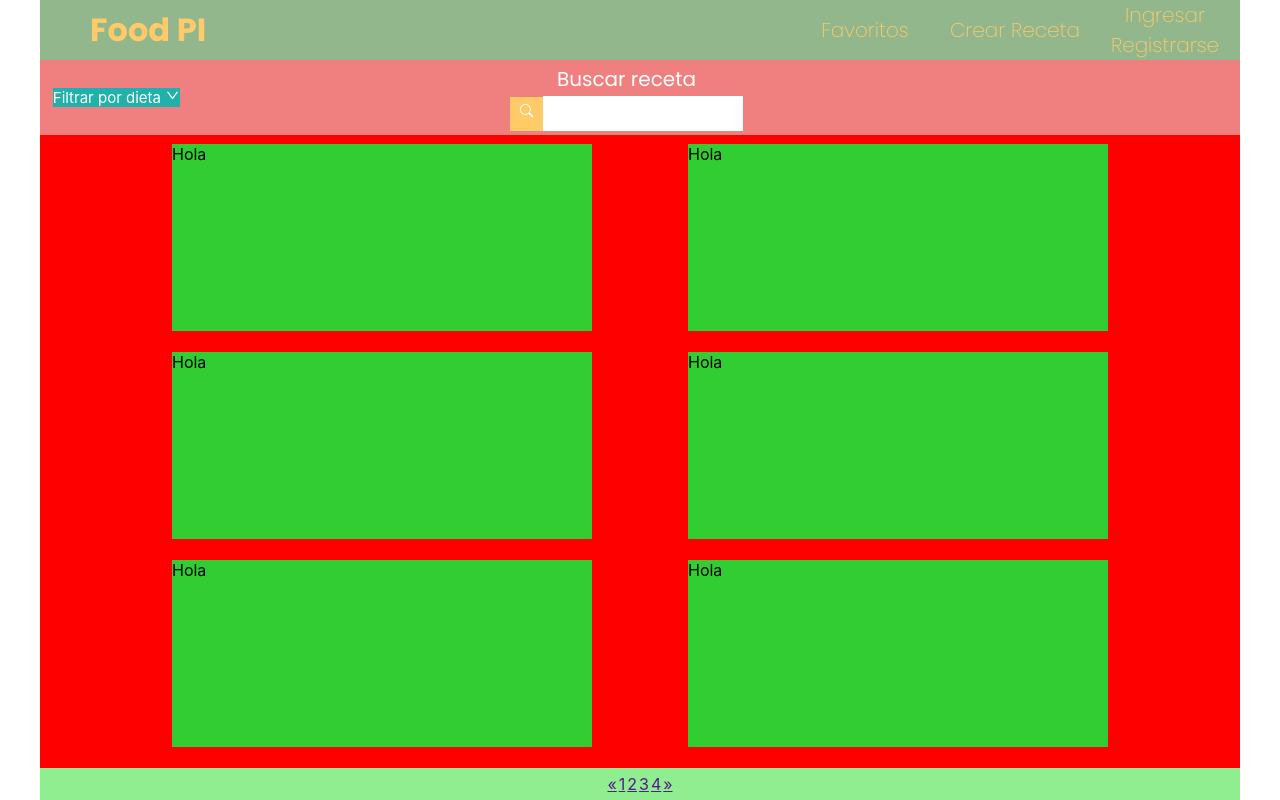
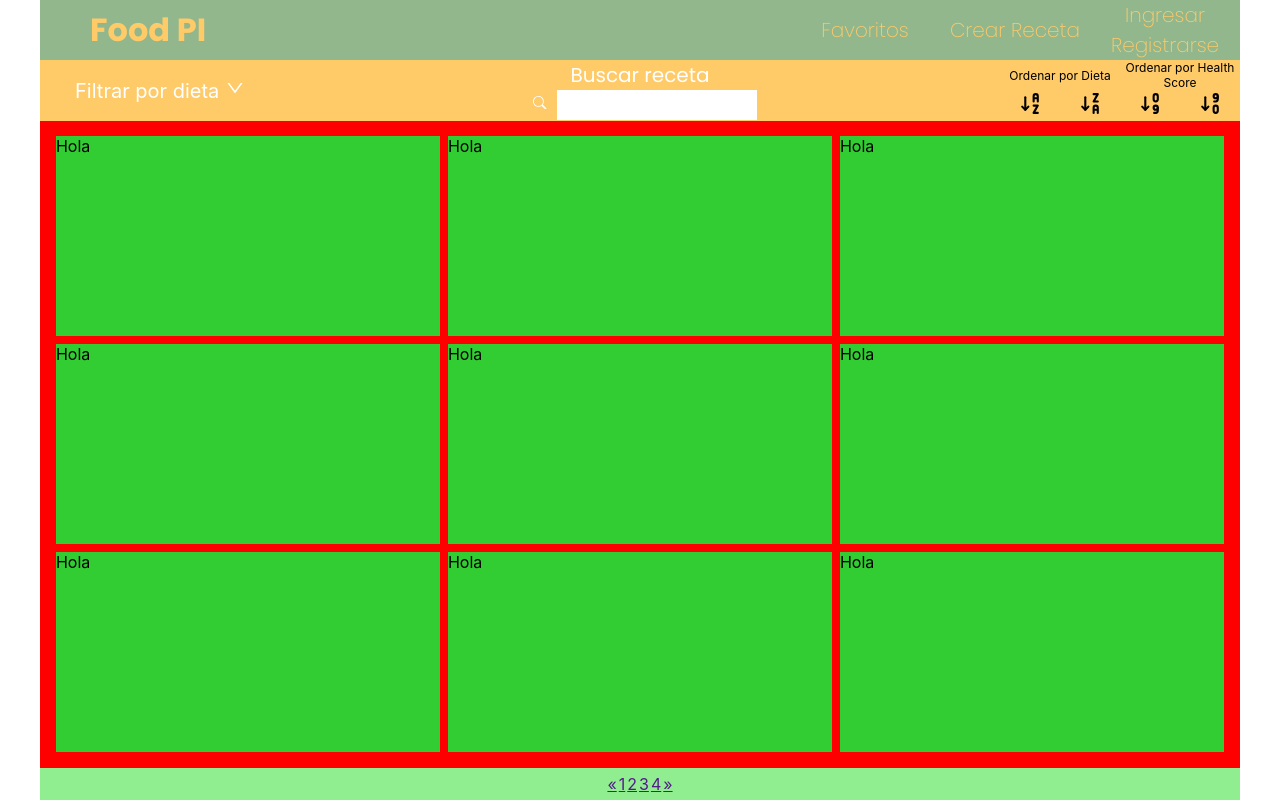
Before and after one commit to mmachu/PI-Henry, a React (Create React App) app in the folder client/: page /index in a window 1280 px wide. Built offline with nearby package versions, Linux system fonts and the light colour scheme.

Commit message:
no termina mas esto

```diff
--- a/client/src/Components/FilterMenu/filtermenu.module.css
+++ b/client/src/Components/FilterMenu/filtermenu.module.css
@@ -3,6 +3,8 @@
 }
 
 .diet {
+  border-top: 1px solid #e0e0e0;
+  border-top: 1px solid #e0e0e0;
   margin-left: 10%;
   margin-right: 10%;
   width: 80%;
@@ -19,5 +21,5 @@
   align-items: center;
   width: 10%;
   height: auto;
-  background-color: lightgreen;
+  background-color: var(--yellow);
 }
--- a/client/src/Components/RecipeCard/recipecard.module.css
+++ b/client/src/Components/RecipeCard/recipecard.module.css
@@ -1,7 +1,8 @@
 .container {
   display: flex;
-  margin: 0 4% 0 4%;
-  width: 35%;
-  height: 30%;
+  margin: 1%;
+  /* margin: 0 4% 0 4%; */
+  /* width: 20%; */
+  /* height: 20%; */
   background-color: limegreen;
 }
--- a/client/src/Components/RecipeSearch/RecipeSearch.jsx
+++ b/client/src/Components/RecipeSearch/RecipeSearch.jsx
@@ -2,6 +2,12 @@ import React, { useState } from "react";
 import { NavLink } from "react-router-dom";
 import { BsSearch } from "react-icons/bs";
 import { AiOutlineDown } from "react-icons/ai";
+import {
+  TbSortAscendingLetters,
+  TbSortDescendingLetters,
+  TbSortAscendingNumbers,
+  TbSortDescendingNumbers,
+} from "react-icons/tb";
 import styles from "./recipesearch.module.css";
 import FilterMenu from "../FilterMenu/FilterMenu.jsx";
 import SearchResults from "../SearchResults/SearchResults.jsx";
@@ -41,16 +47,41 @@ const RecipeSearch = () => {
               className={styles.dietFilterButton}
               onClick={handleShowFilters}
             >
-              Filtrar por dieta <AiOutlineDown />
+              <p>
+                Filtrar por dieta <AiOutlineDown />
+              </p>
             </div>
           </div>
-          <div className={styles.inputContainer}>
+          <div className={styles.searchContainer}>
             <p className={styles.searchText}>Buscar receta</p>
-
-            <button className={styles.searchButton}>
-              <BsSearch />
-            </button>
-            <input className={styles.filterInput} type="text" />
+            <div className={styles.searchInput}>
+              <button className={styles.searchButton}>
+                <BsSearch />
+              </button>
+              <input className={styles.filterInput} type="text" />
+            </div>
+          </div>
+          <div className={styles.orderContainer}>
+            <div className={styles.orderTitle}>Ordenar por Dieta</div>
+            <div className={styles.orderButtons}>
+              <div id="ascendingLetters" className={styles.orderButton}>
+                <TbSortAscendingLetters />
+              </div>
+              <div id="descendingLetters" className={styles.orderButton}>
+                <TbSortDescendingLetters />
+              </div>
+            </div>
+          </div>
+          <div className={styles.orderContainer}>
+            <div className={styles.orderTitle}>Ordenar por Health Score</div>
+            <div className={styles.orderButtons}>
+              <div id="ascendingNumbers" className={styles.orderButton}>
+                <TbSortAscendingNumbers />
+              </div>
+              <div id="ascendingNumbers" className={styles.orderButton}>
+                <TbSortDescendingNumbers />
+              </div>
+            </div>
           </div>
         </div>
       </div>
--- a/client/src/Components/RecipeSearch/recipesearch.module.css
+++ b/client/src/Components/RecipeSearch/recipesearch.module.css
@@ -67,7 +67,7 @@
 }
 
 .searchText {
-  padding-top: 5px;
+  /* padding-top: 5px; */
   font-size: 20px;
   font-family: "Poppins", sans-serif;
 }
@@ -77,23 +77,26 @@
   font-weight: 400;
   color: white;
   text-align: center;
+  display: grid;
+  grid-template-columns: 20% 60% 10% 10%;
   width: 100%;
-  height: 75px;
-  background-color: lightcoral;
+  background-color: var(--yellow);
+  /*height: 75px;
   display: flex;
   justify-content: center;
   align-items: center;
-  flex-direction: row;
+  flex-direction: row; */
 }
 
 .searchButton {
   margin: 0px;
-  padding: 7px 10px;
+  /* padding: 7px 10px; */
   border-radius: 0;
+  height: 100%;
 }
 
 .filterInput {
-  height: 35px;
+  /* height: 35px; */
   border: none;
   width: 200px;
   font-family: "Poppins", sans-serif;
@@ -103,17 +106,26 @@
   outline: none;
 }
 
-.inputContainer {
-  margin-right: 15%;
-  width: 85%;
-  margin-bottom: 5px;
+.searchInput {
+  display: flex;
+  flex-direction: row;
+}
+
+.searchContainer {
+  /* margin-right: 15%; */
+  display: flex;
+  flex-direction: column;
+  align-items: center;
+
+  width: 100%;
 }
 
 .dietFilterButtonContainer {
   display: flex;
   justify-content: center;
   align-items: center;
-  width: 15%;
+  font-size: 20px;
+  /* width: 15%; */
 }
 
 .dietFilterButtonContainer:hover {
@@ -121,7 +133,48 @@
 }
 
 .dietFilterButton {
-  font-size: 15px;
   height: 100%;
-  background-color: lightseagreen;
+  width: 100%;
+  display: flex;
+  justify-content: center;
+  align-items: center;
 }
+
+.orderTitle {
+  height: 50%;
+  width: 100%;
+  display: flex;
+  justify-content: center;
+  align-items: center;
+  font-size: 12px;
+}
+
+.orderButtons {
+  display: flex;
+  flex-direction: row;
+  justify-content: center;
+  align-items: center;
+  width: 100%;
+  height: 50%;
+}
+
+.orderButton {
+  width: 50%;
+  height: 100%;
+  font-size: 25px;
+  color: black;
+  transition: background-color 0.2s ease-in, color 0.2s ease-in;
+}
+
+.orderButton:hover {
+  cursor: pointer;
+  background-color: rgba(73, 112, 29, 0.5);
+  color: var(--yellow);
+}
+.orderContainer {
+  background-color: var(--yellow);
+  font-size: 10px;
+  color: black;
+  display: flex;
+  flex-direction: column;
+}
--- a/client/src/Components/SearchResults/SearchResults.jsx
+++ b/client/src/Components/SearchResults/SearchResults.jsx
@@ -14,6 +14,9 @@ const SearchResults = () => {
       <RecipeCard />
       <RecipeCard />
       <RecipeCard />
+      <RecipeCard />
+      <RecipeCard />
+      <RecipeCard />
       {/* </div> */}
     </div>
   );
--- a/client/src/Components/SearchResults/searchresults.module.css
+++ b/client/src/Components/SearchResults/searchresults.module.css
@@ -1,12 +1,11 @@
 .resultContainer {
-  padding-top: 3vh;
+  /* padding-top: 3vh; */
+  padding: 1%;
   background-color: red;
-  width: 100%;
+  width: 98%;
   height: 78vh;
-  display: flex;
-  flex-wrap: wrap;
-  flex-direction: row;
-  justify-content: center;
+  display: grid;
+  grid-template-columns: repeat(3, 1fr);
   /*align-items: center; */
 }
 
```
